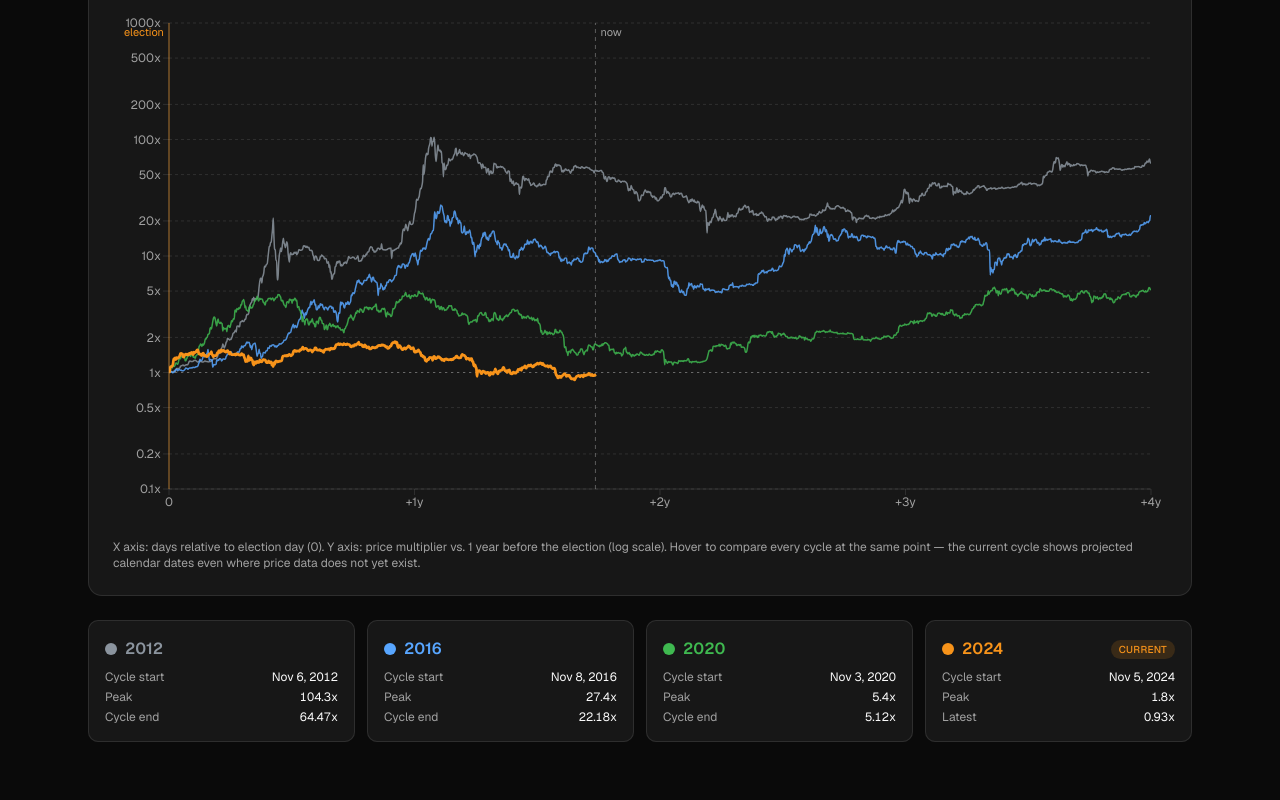
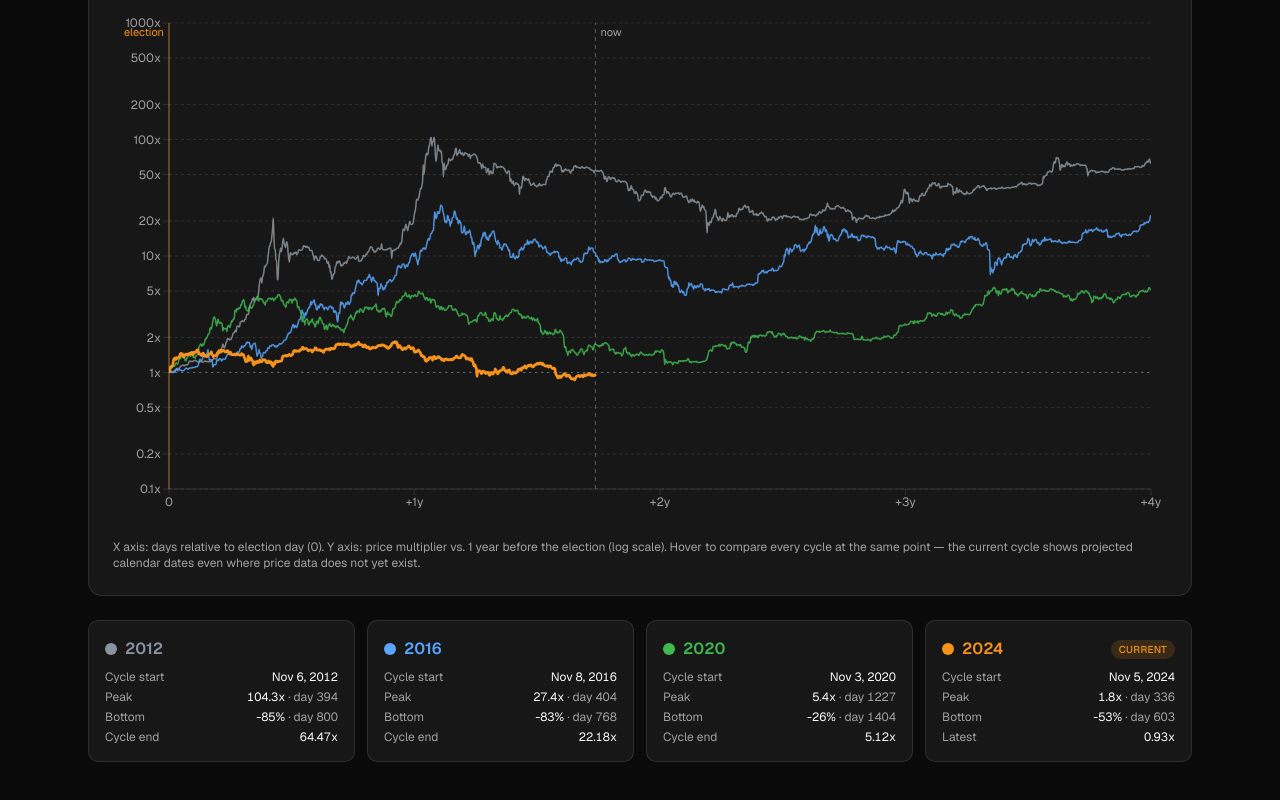
Before and after one commit to dobe4ever/btc-cycles, a Next.js app: page / in a window 1280 px wide. Shown: the part 276-1076 px from the top of the page. Built offline with nearby package versions, Linux system fonts and the light colour scheme.

Commit message:
feat: add bottom and drawdown metrics to BtcCycles component

```diff
--- a/components/btc-cycles.tsx
+++ b/components/btc-cycles.tsx
@@ -52,11 +52,30 @@ export function BtcCycles() {
           lastDay = day
         }
       }
+      // Bottom = lowest multiplier that occurs strictly AFTER the peak day.
+      // This captures the trough of the boom/bust, not the pre-run-up low.
+      let bottom = Infinity
+      let bottomDay = 0
+      if (isFinite(peak)) {
+        for (let day = peakDay + 1; day < CYCLE_START_DAY + data.length; day++) {
+          const v = data[day - CYCLE_START_DAY][c.key] as number | null
+          if (v != null && v < bottom) {
+            bottom = v
+            bottomDay = day
+          }
+        }
+      }
+      const hasBottom = isFinite(bottom)
+      // Drawdown from peak to bottom as a negative percentage.
+      const drawdown = hasBottom && isFinite(peak) ? (bottom / peak - 1) * 100 : null
       return {
         cycle: c,
         color: colorFor(i, cycles.length),
         peak: isFinite(peak) ? peak : null,
         peakDay,
+        bottom: hasBottom ? bottom : null,
+        bottomDay: hasBottom ? bottomDay : null,
+        drawdown,
         last,
         lastDay,
         startDate: dateForCycleDay(c, CYCLE_START_DAY),
@@ -150,6 +169,18 @@ export function BtcCycles() {
                 <span>Peak</span>
                 <span className="tabular-nums text-foreground">
                   {s.peak != null ? `${s.peak.toFixed(1)}x` : "—"}
+                  {s.peak != null && (
+                    <span className="text-muted-foreground"> · day {s.peakDay}</span>
+                  )}
+                </span>
+              </div>
+              <div className="flex justify-between">
+                <span>Bottom</span>
+                <span className="tabular-nums text-foreground">
+                  {s.drawdown != null ? `${s.drawdown.toFixed(0)}%` : "—"}
+                  {s.bottomDay != null && (
+                    <span className="text-muted-foreground"> · day {s.bottomDay}</span>
+                  )}
                 </span>
               </div>
               <div className="flex justify-between">
```
